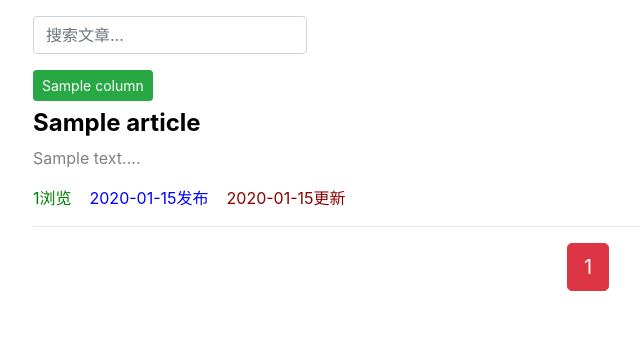
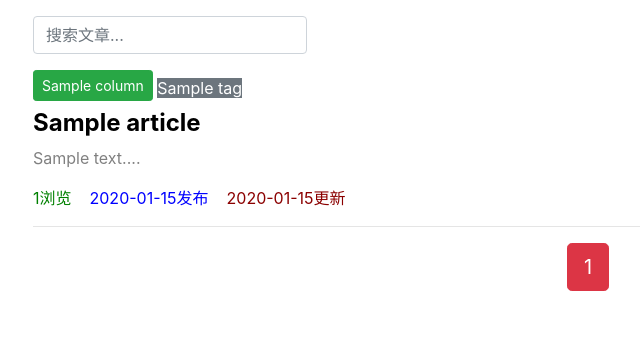
Before and after one commit to daiyuzz/my_blog, a Django app: template templates/article/list.html in a window 1280 px wide. Shown: the part 104-444 px from the top of the page, without its empty margins (52-692 px from the left). Run offline with Django 3.2, Linux system fonts and the light colour scheme; the template is opened without the code that fills it: most values are stand-ins (such as "Sample title", 1, 10 or a date in 2020); some libraries are stand-ins or nearby versions.

Commit message:
添加标签

```diff
--- a/article/forms.py
+++ b/article/forms.py
@@ -10,4 +10,4 @@ class ArticlePostForm(forms.ModelForm):
         # 指明数据模型来源
         model = ArticlePost
         # 定义表单包含的字段
-        fields = ('title', 'body')
+        fields = ('title', 'body', 'tags')
--- a/my_blog/settings.py
+++ b/my_blog/settings.py
@@ -39,6 +39,7 @@ INSTALLED_APPS = [
     'userprofile',
     'password_reset',
     'comment',
+    'taggit',
 ]
 
 MIDDLEWARE = [
--- a/templates/article/create.html
+++ b/templates/article/create.html
@@ -19,12 +19,16 @@
                     </div>
                     <div class="form-group">
                         <label for="column">栏目</label>
-                        <select class="form-control" id="column" name="column">
+                        <select class="form-control col-3" id="column" name="column">
                             <option value="none">请选择栏目</option>
                             {% for column in columns %}
                                 <option value="{{ column.id }}">{{ column }}</option>
                             {% endfor %}
                         </select>
+                    </div>
+                    <div class="form-group">
+                        <label for="tags">标签</label>
+                        <input type="text" class="form-control col-3" id="tags" name="tags">
                     </div>
                     <div class="form-group">
                         <label for="body">文章正文</label>
--- a/templates/article/list.html
+++ b/templates/article/list.html
@@ -56,6 +56,12 @@
                             {{ article.column }}
                         </a>
                     {% endif %}
+                    <!-- 标签-->
+                    <span>
+                        {% for tag in article.tags.all %}
+                            <a href="{% url 'article:article_list' %}?tag={{ tag }}" class="bade badge-secondary">{{ tag }}</a>
+                        {% endfor %}
+                    </span>
 
                     <!-- 标题-->
                     <h4>
@@ -94,17 +100,17 @@
             <span class="step-links">
                 <!-- 如果不是第一页，则显示上翻页按钮-->
                 {% if articles.has_previous %}
-                    <a href="?page=1&order={{ order }}&search={{ search }}" class="btn btn-success">&laquo;1</a>
-                    <a href="?page={{ articles.previous_page_number }}&order={{ order }}&search={{ search }}"
+                    <a href="?page=1&order={{ order }}&search={{ search }}&column={{ column }}&tag={{ tag }}" class="btn btn-success">&laquo;1</a>
+                    <a href="?page={{ articles.previous_page_number }}&order={{ order }}&search={{ search }}&column={{ column }}&tag={{ tag }}"
                        class="btn btn-secondary">...</a>
                 {% endif %}
                 <!-- 当前页面-->
                 <span class="current btn btn-danger btn-lg">{{ articles.number }}</span>
                 <!-- 如果不是末页，则显示下翻按钮-->
                 {% if articles.has_next %}
-                    <a href="?page={{ articles.next_page_number }}&order={{ order }}&search={{ search }}"
+                    <a href="?page={{ articles.next_page_number }}&order={{ order }}&search={{ search }}&column={{ column }}&tag={{ tag }}"
                        class="btn btn-secondary">{{ articles.paginator.num_pages }}</a>
-                    <a href="?page={{ articles.paginator.num_pages }}&order={{ order }}&search={{ search }}"
+                    <a href="?page={{ articles.paginator.num_pages }}&order={{ order }}&search={{ search }}&column={{ column }}&tag={{ tag }}"
                        class="btn btn-success">
                         {{ articles.paginator.num_pages }}&raquo;
                     </a>
```
Also changed, not shown: article/models.py (+6 -2 lines), article/views.py (+27 -19 lines), db.sqlite3.
